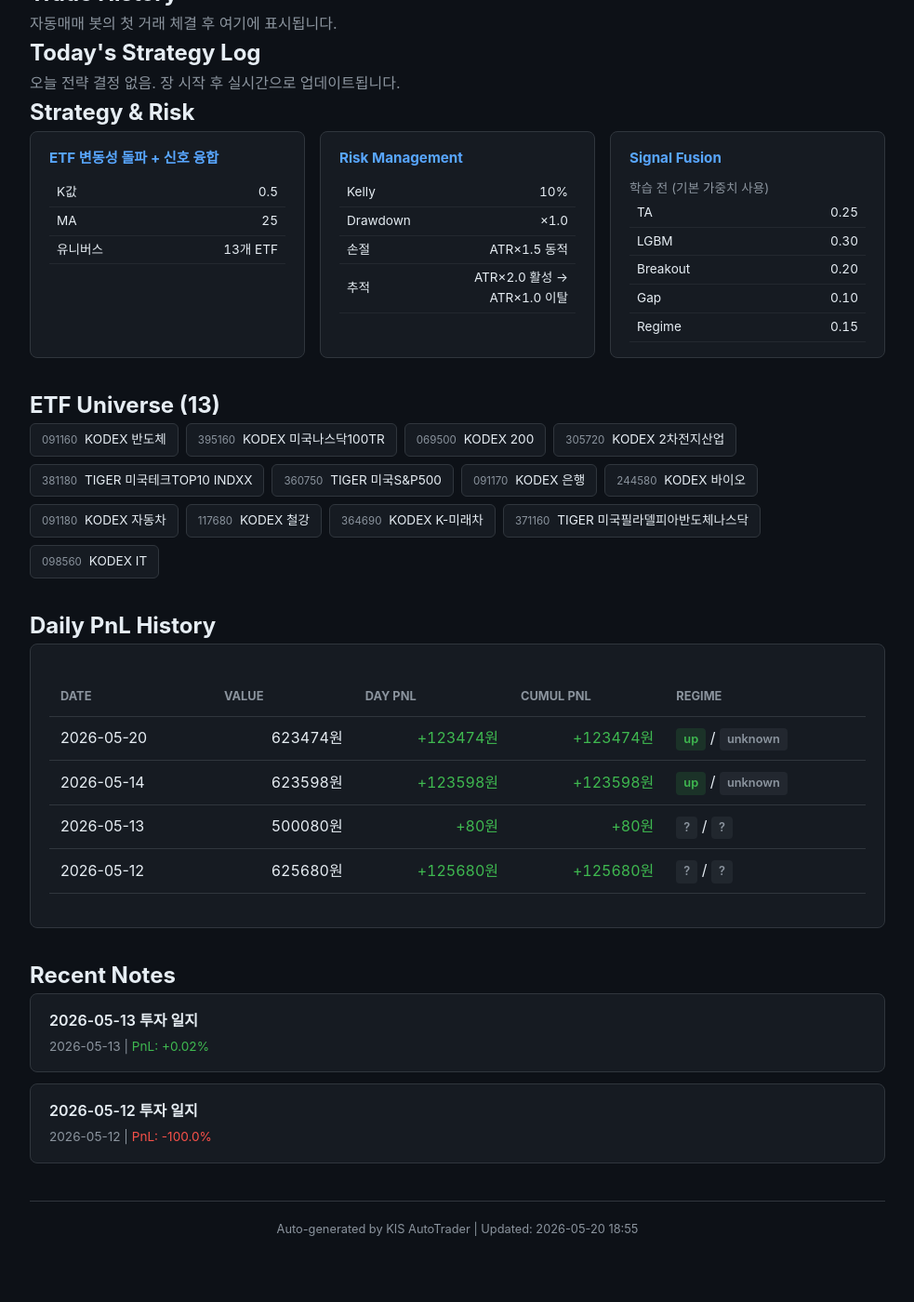
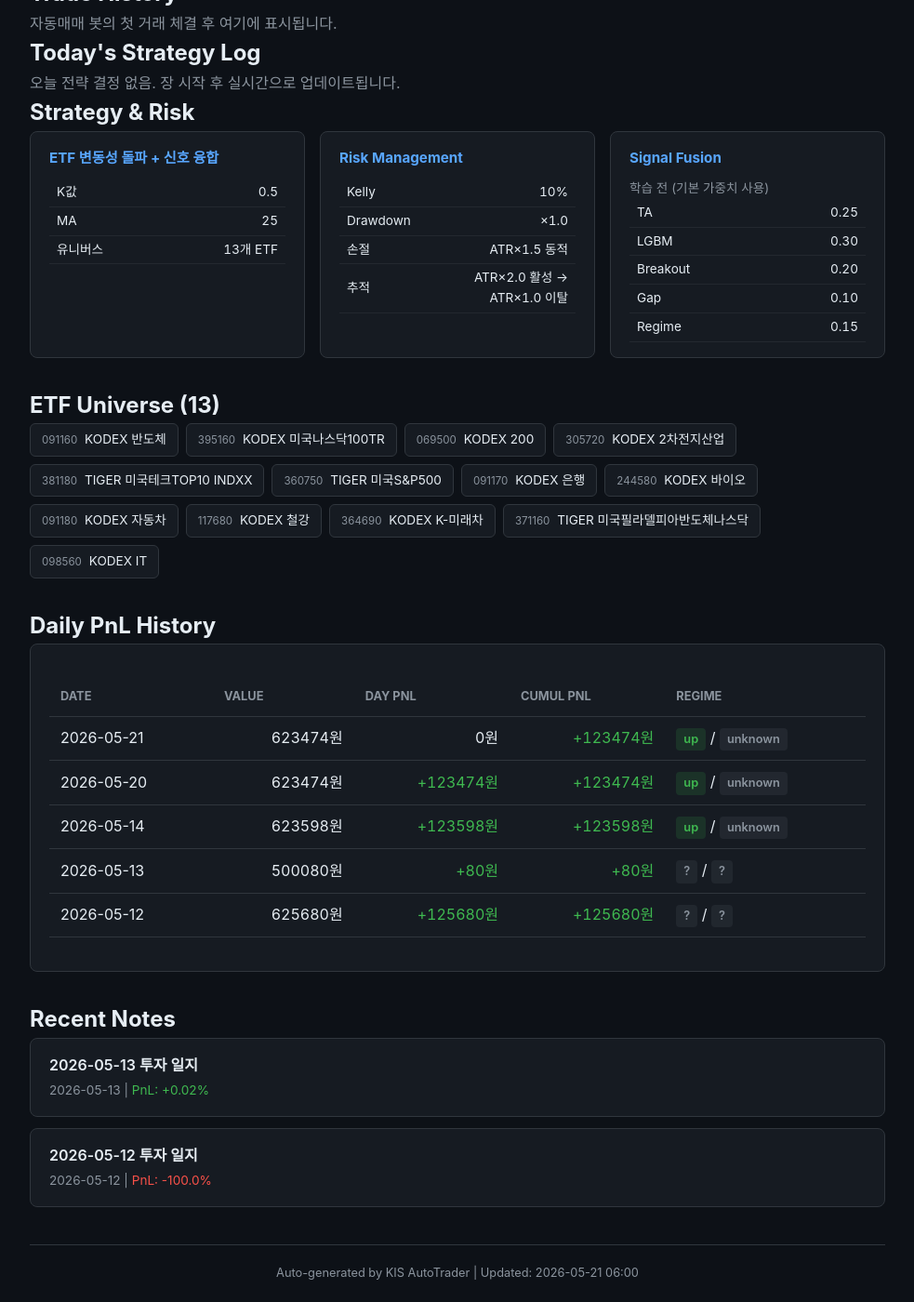
Before and after one commit to BudongJW/kis-trading-journal, a Jekyll site: the page built from index.html, in a window 1280 px wide and 1400 px high, scrolled down 817 px. Shown: the whole window at 93% size, without its empty margins (148-1131 px from the left). Built offline with Jekyll 4.4.1, drawn with Linux system fonts in a browser that asks for light colours; before the commit the page ends 2169 px from its top, so only the background shows below that.

Commit message:
auto: US night update 06:00

```diff
--- a/_data/portfolio.json
+++ b/_data/portfolio.json
@@ -1,5 +1,5 @@
 {
-  "updated_at": "2026-05-20T18:55:07.396068",
+  "updated_at": "2026-05-21T06:00:09.816242",
   "initial_capital": 500000,
   "cash": 622856,
   "holdings": [
@@ -76,6 +76,18 @@
       "cash": 622856,
       "holdings_value": 618,
       "day_pnl": 123474,
+      "cumul_pnl": 123474,
+      "regime": "up",
+      "hmm_state": "unknown",
+      "confidence": 0.239,
+      "k_value": 0.5
+    },
+    {
+      "date": "2026-05-21",
+      "total_value": 623474,
+      "cash": 622856,
+      "holdings_value": 618,
+      "day_pnl": 0,
       "cumul_pnl": 123474,
       "regime": "up",
       "hmm_state": "unknown",
```
